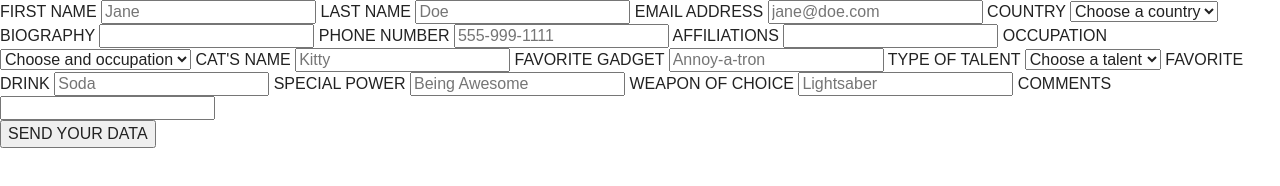
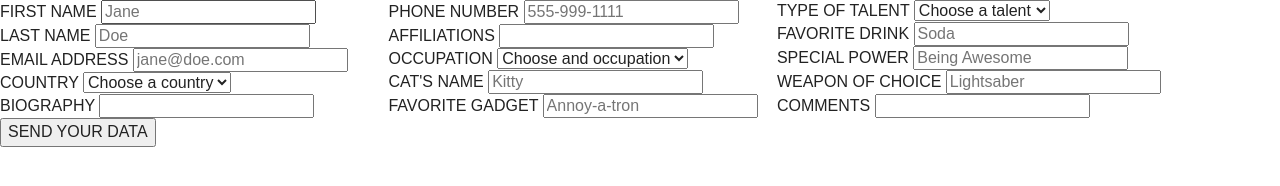
Before and after one commit to JessyRiordan/TIY-Assignments, a website: page MultiColumnForm/index.html in a window 1280 px wide. Drawn offline with nearby package versions, Linux system fonts and the light colour scheme.

Commit message:
I have three columns

```diff
--- a/MultiColumnForm/css/main.css
+++ b/MultiColumnForm/css/main.css
@@ -96,7 +96,17 @@ textarea {
    ========================================================================== */
 
 
+div.columnOne,
+div.columnTwo,
+div.columnThree {
+  width: 30%;
+  display: inline-block;
+}
 
+label {
+  display:inline-block;
+  text-align: center;
+}
 
 
 
--- a/MultiColumnForm/index.html
+++ b/MultiColumnForm/index.html
@@ -20,6 +20,7 @@
         <![endif]-->
 
         <form>
+          <div class="columnOne">
             <label class="firstName"><span>FIRST NAME</span>
               <input placeholder="Jane">
             </label>
@@ -39,6 +40,8 @@
             </label>
             <label class="biography"><span>BIOGRAPHY</span>
               <input>
+          </div>
+          <div class="columnTwo">
             </label>
             <label class="phoneNumber"><span>PHONE NUMBER</span>
               <input placeholder="555-999-1111">
@@ -60,6 +63,8 @@
             <label class="favGadget"><span>FAVORITE GADGET</span>
               <input placeholder="Annoy-a-tron">
             </label>
+          </div>
+          <div class="columnThree">
             <label class="talent"><span>TYPE OF TALENT</span>
               <select>
                 <option>Choose a talent</option>
@@ -79,6 +84,7 @@
             <label class="comments"><span>COMMENTS</span>
               <input>
             </label>
+          </div>
         </form>
         <button>SEND YOUR DATA</button>
 
```
Lines whose indentation alone changed are shown as unchanged.
